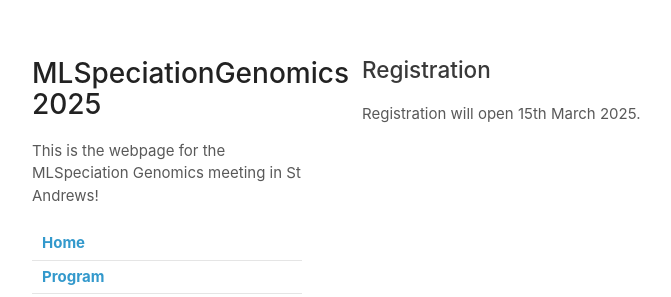
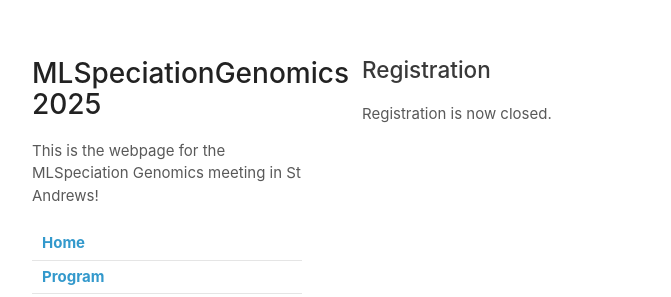
Before and after one commit to ckosiol/MLSpeciationGenomics, a Jekyll site: the page built from registration.md, in a window 1280 px wide. Shown: the top 297 px of the page, without its empty margins (68-739 px from the left). Built offline with Jekyll 4.4.1, drawn with Linux system fonts in a browser that asks for light colours; our own code applies the rules of GitHub Pages for plain Markdown files.

Commit message:
Update registration.md

```diff
--- a/registration.md
+++ b/registration.md
@@ -1,3 +1,3 @@
 ## Registration
 
-Registration will open 15th March 2025.
+Registration is now closed.
```
